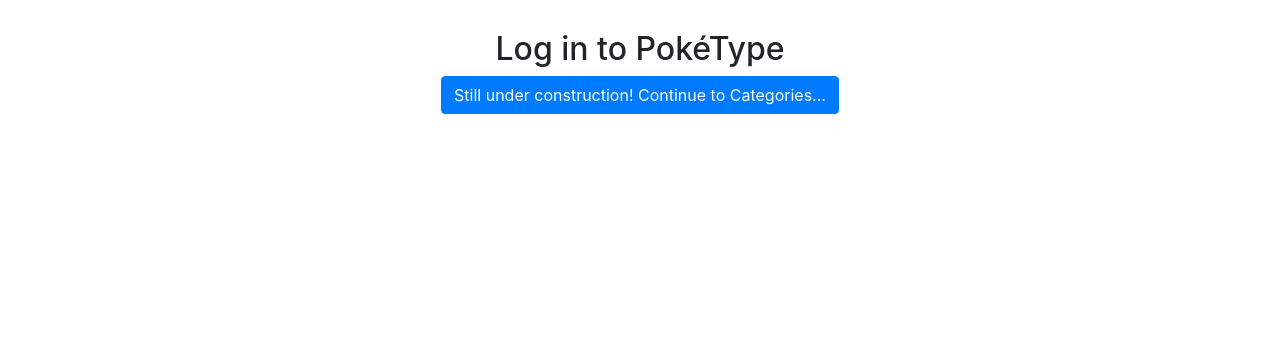
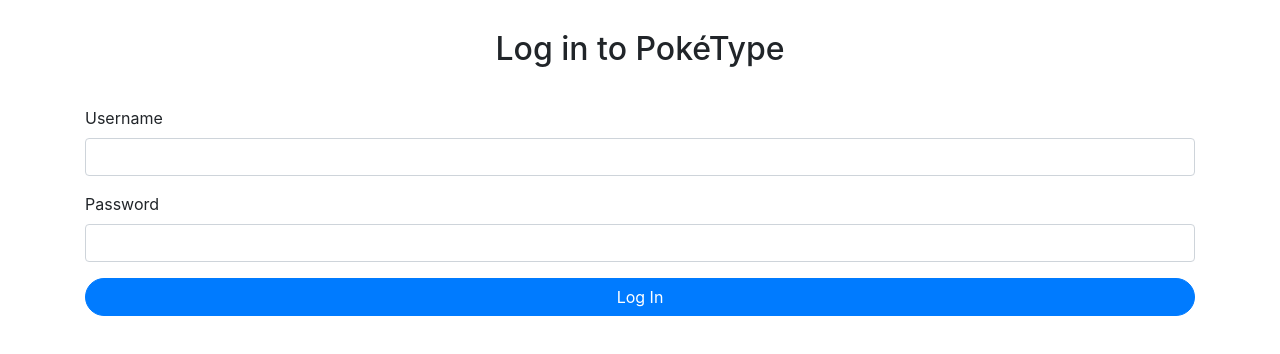
Before and after one commit to Mackaronii/poketype, a React (Create React App) app: page /#/login in a window 1280 px wide. Shown: the top 354 px of the page. Built offline with nearby package versions, Linux system fonts and the light colour scheme.

Commit message:
worked on log in

```diff
--- a/src/components/Login.jsx
+++ b/src/components/Login.jsx
@@ -1,17 +1,133 @@
-import React from "react";
+import React, { Component } from "react";
 import Container from "react-bootstrap/Container";
+import Form from "react-bootstrap/Form";
 import Button from "react-bootstrap/Button";
 const Link = require("react-router-dom").Link;
 
-function LogIn(props) {
-  return (
-    <Container style={{ textAlign: "center", paddingTop: "30px" }}>
-      <h2>Log in to Pok&#xe9;Type</h2>
-      <Link to="/categories">
-        <Button>Still under construction! Continue to Categories...</Button>
-      </Link>
-    </Container>
-  );
+class LogIn extends Component {
+  constructor(props) {
+    super(props);
+
+    this.state = {
+      isLoggedIn: false,
+      showError: false,
+      formUsername: "",
+      formPassword: ""
+    };
+
+    this.handleChange = this.handleChange.bind(this);
+    this.handleSubmit = this.handleSubmit.bind(this);
+    this.logIn = this.logIn.bind(this);
+  }
+
+  handleChange(e) {
+    // Update field states and then validate form
+    this.setState({ [e.target.id]: e.target.value });
+  }
+
+  handleSubmit(e) {
+    e.preventDefault();
+    const { formUsername, formPassword } = this.state;
+    this.logIn(formUsername, formPassword).then(isLoggedIn => {
+      if (isLoggedIn) {
+        this.setState({ isLoggedIn: true });
+        console.log("Logged in");
+      } else {
+        this.setState({ showError: true });
+        console.log("Either the user does not exist or invalid credentials.");
+      }
+    });
+  }
+
+  logIn(username, password) {
+    const credentials = {
+      username: username,
+      password: password
+    };
+
+    const promise = fetch(`https://poketype-api.herokuapp.com/v1/users/login`, {
+      method: "POST",
+      headers: {
+        "Content-Type": "application/json"
+      },
+      body: JSON.stringify(credentials)
+    }).then(
+      res => {
+        if (res.status === 200) {
+          // User successfully logged in
+          return true;
+        } else {
+          return false;
+        }
+      },
+      err => console.error(err)
+    );
+
+    return promise;
+  }
+
+  render() {
+    return (
+      <Container>
+        <h2 style={{ textAlign: "center", padding: "30px" }}>
+          Log in to Pok&#xe9;Type
+        </h2>
+        {this.state.isLoggedIn ? (
+          <div>
+            <p>Successfully logged in!</p>
+            <Link to="/categories">
+              <Button
+                variant="outline-primary"
+                size="lg"
+                type="submit"
+                style={{ borderRadius: "20px" }}
+              >
+                Get Started
+              </Button>
+            </Link>
+          </div>
+        ) : (
+          <Form noValidate onSubmit={this.handleSubmit}>
+            <Form.Group controlId="formUsername">
+              <Form.Label>Username</Form.Label>
+              <Form.Control
+                required
+                type="text"
+                autoComplete="off"
+                onChange={this.handleChange}
+              />
+            </Form.Group>
+            <Form.Group controlId="formPassword">
+              <Form.Label>Password</Form.Label>
+              <Form.Control
+                required
+                type="password"
+                autoComplete="off"
+                onChange={this.handleChange}
+              />
+            </Form.Group>
+            <p
+              style={{
+                color: "red",
+                display: this.state.showError ? "block" : "none"
+              }}
+            >
+              Either your credentials are incorrect or the server could not find
+              the user
+            </p>
+            <Button
+              block
+              type="submit"
+              variant="primary"
+              style={{ borderRadius: "20px" }}
+            >
+              Log In
+            </Button>
+          </Form>
+        )}
+      </Container>
+    );
+  }
 }
 
 export default LogIn;
```
